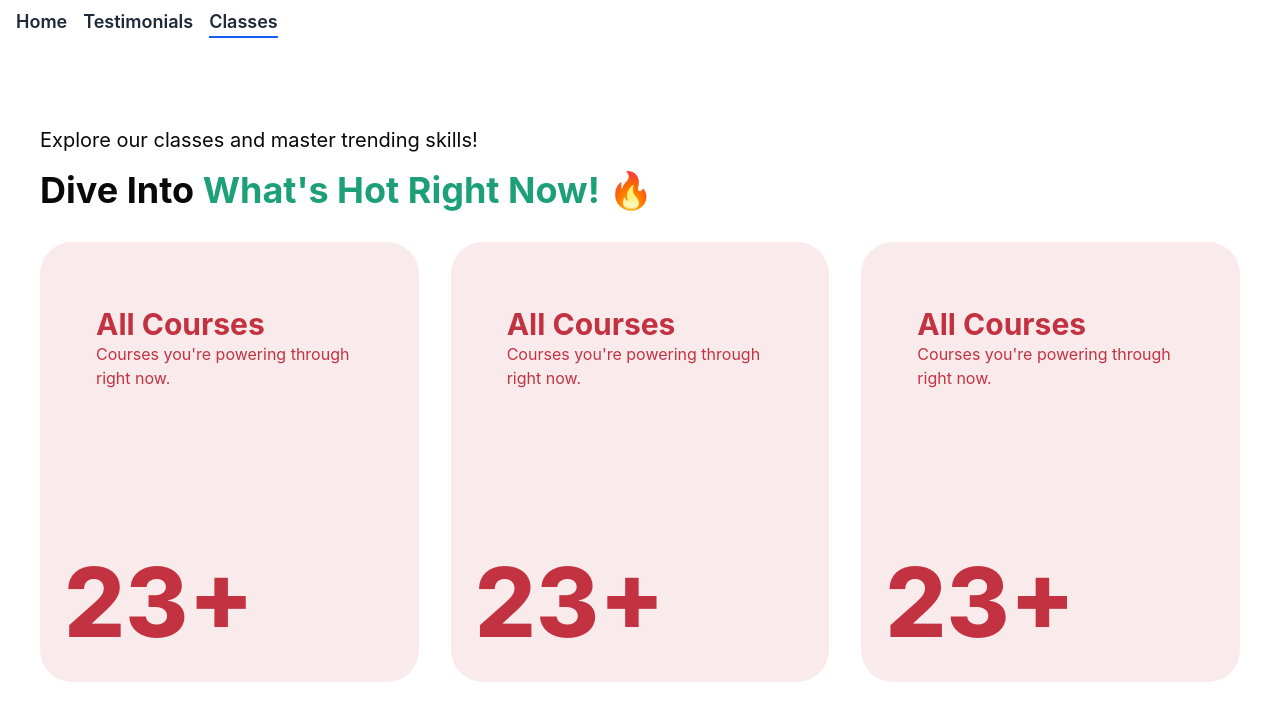
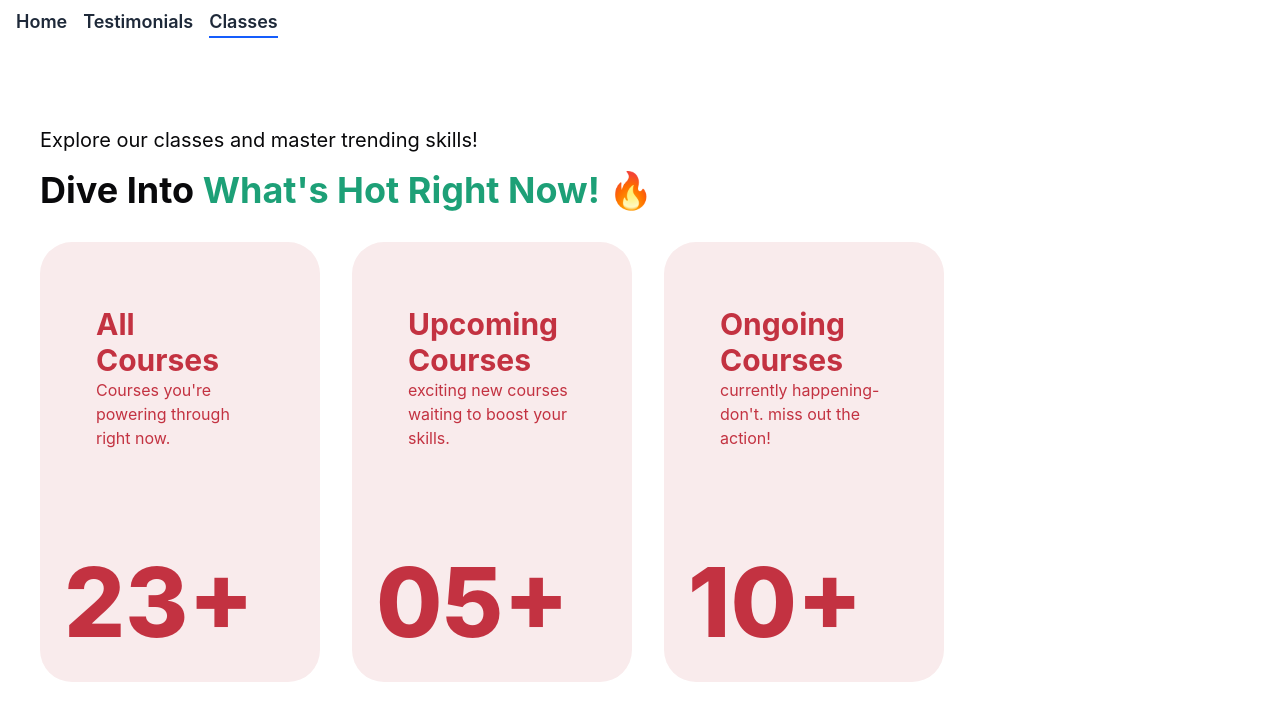
Before and after one commit to subashkarki68/vrit-assignment, a React (Vite) app: page /classes in a window 1280 px wide. Shown: the top 720 px of the page. Built offline with nearby package versions, Linux system fonts and the light colour scheme.

Commit message:
feat: implement animated card expansion for course display

```diff
--- a/src/routes/classes/index.tsx
+++ b/src/routes/classes/index.tsx
@@ -1,10 +1,150 @@
 import { createFileRoute } from '@tanstack/react-router'
+import gsap from 'gsap'
+import { useRef, useState } from 'react'
 
 export const Route = createFileRoute('/classes/')({
   component: RouteComponent,
 })
 
+const cardData = [
+  {
+    title: 'All Courses',
+    description: "Courses you're powering through right now.",
+    count: '23+',
+  },
+  {
+    title: 'Upcoming Courses',
+    description: 'exciting new courses waiting to boost your skills.',
+    count: '05+',
+  },
+  {
+    title: 'Ongoing Courses',
+    description: `currently happening-don't. miss out the action!`,
+    count: '10+',
+  },
+]
+
+const COLOR_SECONDARY = 'oklch(0.5449 0.1807 20.24)'
+const COLOR_SECONDARY_FOREGROUND = 'oklch(0.9514 0.0152 12.43)'
+
 function RouteComponent() {
+  const [expandedCardIndex, setExpandedCardIndex] = useState<number | null>(
+    null,
+  )
+  const cardRefs = useRef<Array<HTMLDivElement | null>>([])
+  const contentRefs = useRef<Array<HTMLDivElement | null>>([])
+
+  const handleCardClick = (index: number) => {
+    if (expandedCardIndex === index) {
+      // Close current card
+      animateCardClose(index)
+      setExpandedCardIndex(null)
+    } else {
+      // Close previous card if exists
+      if (expandedCardIndex !== null) {
+        animateCardClose(expandedCardIndex)
+      }
+      // Open new card
+      animateCardOpen(index)
+      setExpandedCardIndex(index)
+    }
+  }
+
+  const animateCardOpen = (index: number) => {
+    const card = cardRefs.current[index]
+    const content = contentRefs.current[index]
+    if (!card || !content) return
+
+    const tl = gsap.timeline()
+    const q = gsap.utils.selector(card)
+
+    // gsap.set(content, {
+    //   // clipPath: 'circle(0% at 0 100%)',
+    //   opacity: 0.5,
+    // })
+
+    tl.to(
+      card,
+      {
+        width: '500px',
+        // clipPath: 'circle(150% at 0 100%)',
+        backgroundColor: COLOR_SECONDARY,
+        duration: 0.5,
+        ease: 'power2.inOut',
+      },
+      0,
+    )
+      .to(
+        content,
+        {
+          // clipPath: 'circle(100% at 0 100%)',
+          color: COLOR_SECONDARY_FOREGROUND,
+          opacity: 1,
+          rotation: 90,
+          x: 250,
+          y: 160,
+          duration: 0.5,
+          delay: 0.1,
+          ease: 'back.in(1.7)',
+        },
+        0,
+      )
+      .to(
+        q('h2,p'),
+        {
+          color: COLOR_SECONDARY_FOREGROUND,
+          duration: 0.6,
+          delay: 0.4,
+        },
+        0,
+      )
+  }
+
+  const animateCardClose = (index: number) => {
+    const card = cardRefs.current[index]
+    const content = contentRefs.current[index]
+    if (!card || !content) return
+    const tl = gsap.timeline()
+    const q = gsap.utils.selector(card)
+
+    // gsap.set(content, {
+    //   clipPath: 'circle(0% at 0 100%)',
+    //   opacity: 1,
+    // })
+    tl.to(
+      content,
+      {
+        clipPath: 'circle(150% at 0 100%)',
+        // backgroundColor: 'oklch(0.5449 0.1807 20.24)',
+        opacity: 1,
+        rotation: -0,
+        x: 0,
+        y: 0,
+        duration: 0.5,
+        ease: 'back.in(1.7)',
+      },
+      0,
+    )
+      .to(
+        card,
+        {
+          backgroundColor: COLOR_SECONDARY_FOREGROUND,
+          width: '280px',
+          duration: 0.5,
+          ease: 'power2.inOut',
+        },
+        0,
+      )
+      .to(
+        q('h2, p'),
+        {
+          color: COLOR_SECONDARY,
+          duration: 0.6,
+          delay: 0.4,
+        },
+        0,
+      )
+  }
   return (
     <div className="flex flex-col pt-20 px-10 gap-8">
       <div className="flex flex-col gap-4">
@@ -16,28 +156,39 @@ function RouteComponent() {
           <span className="text-primary">What&apos;s Hot Right Now! 🔥</span>
         </p>
       </div>
-      <div className="flex flex-row gap-8 cursor-pointer">
-        <div className="bg-secondary-foreground rounded-4xl px-6 py-8 w-fit">
-          <div className="[writing-mode:sideways-lr] text-secondary h-70 p-8">
-            <h2 className="font-bold text-3xl">All Courses</h2>
-            <p>Courses you&apos;re powering through right now.</p>
-          </div>
-          <p className="text-secondary font-extrabold text-8xl">23+</p>
-        </div>
-        <div className="bg-secondary-foreground rounded-4xl px-6 py-8 w-fit">
-          <div className="[writing-mode:sideways-lr] text-secondary h-70 p-8">
-            <h2 className="font-bold text-3xl">All Courses</h2>
-            <p>Courses you&apos;re powering through right now.</p>
-          </div>
-          <p className="text-secondary font-extrabold text-8xl">23+</p>
-        </div>
-        <div className="bg-secondary-foreground rounded-4xl px-6 py-8 w-fit">
-          <div className="[writing-mode:sideways-lr] text-secondary h-70 p-8">
-            <h2 className="font-bold text-3xl">All Courses</h2>
-            <p>Courses you&apos;re powering through right now.</p>
-          </div>
-          <p className="text-secondary font-extrabold text-8xl">23+</p>
-        </div>
+      <div className="flex flex-row gap-8">
+        {cardData.map((card, index) => {
+          // const textStyle =
+          //   expandedCardIndex === index ? 'text-white' : 'text-secondary'
+          const textStyle = `text-secondary`
+          return (
+            <div
+              key={index}
+              ref={(el) => {
+                cardRefs.current[index] = el
+              }}
+              className="bg-secondary-foreground rounded-4xl px-6 py-8 w-[280px] cursor-pointer relative transition-all duration-300 hover:shadow-lg"
+              onClick={() => handleCardClick(index)}
+            >
+              <div className="relative z-10">
+                <div
+                  className="[writing-mode:sideways-lr] text-secondary h-70 p-8"
+                  ref={(el) => {
+                    contentRefs.current[index] = el
+                  }}
+                >
+                  <h2 className={`font-bold text-3xl ${textStyle}`}>
+                    {card.title}
+                  </h2>
+                  <p className={`${textStyle}`}>{card.description}</p>
+                </div>
+                <p className={`font-extrabold text-8xl ${textStyle}`}>
+                  {card.count}
+                </p>
+              </div>
+            </div>
+          )
+        })}
       </div>
     </div>
   )
```
